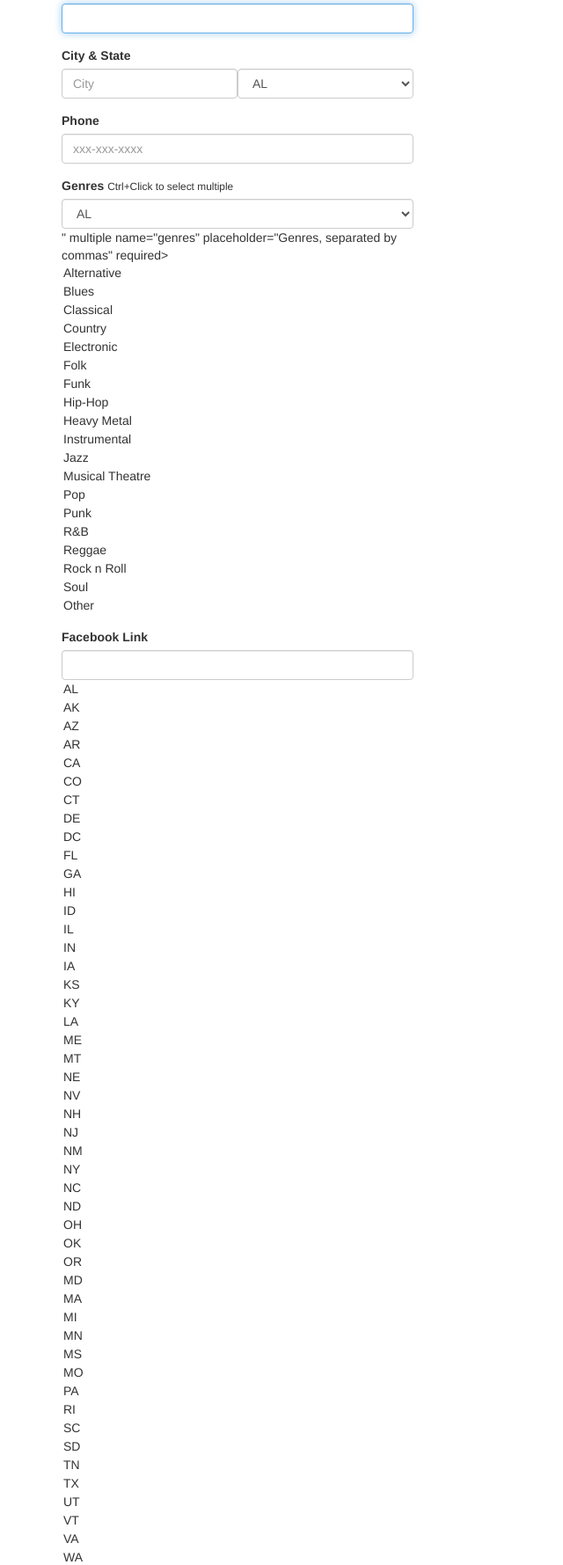
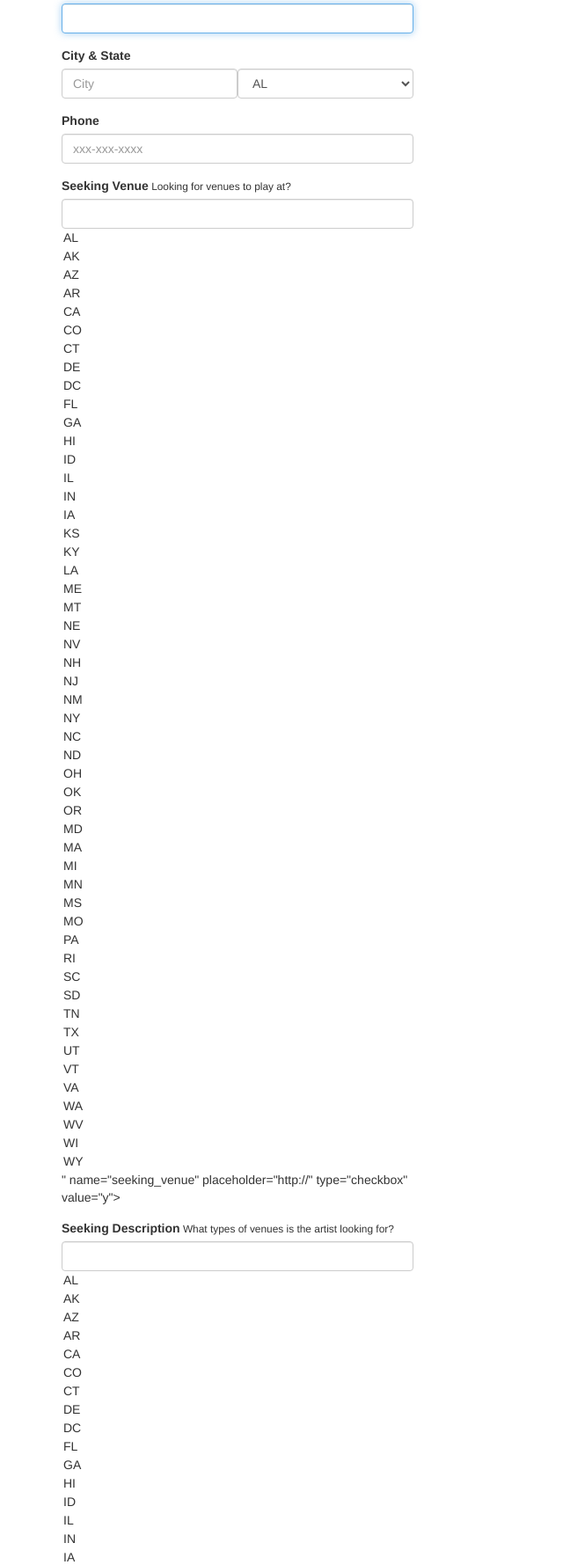
Before and after one commit to jmhuus/udacity_fyyur_app, a Flask app: page /artists/create in a window 1280 px wide. Shown: the part 157-1936 px from the top of the page at 88% size, without its empty margins (0-640 px from the left). Run offline with Flask 2, Linux system fonts and the light colour scheme; some libraries are stand-ins or nearby versions.

Commit message:
Added support for Artist.image_link, Artist.seeking_venue, and Artist.seeking_description.

```diff
--- a/app.py
+++ b/app.py
@@ -488,9 +488,10 @@
     phone = request.form.get('phone')
     genres = request.form.getlist('genres')
     facebook_link = request.form.get('facebook_link')
-    image_link = 'fjksdlj' #TODO(jordanhuus): implement from edit feature?
-    seeking_venue = True
-    seeking_description = 'jfkdsj' #TODO(jordanhuus): implement from edit feature?
+    image_link = request.form.get('image_link')
+    seeking_venue = request.form.get('seeking_venue') == 'y'
+    seeking_description = request.form.get('seeking_description')
+
     new_artist = Artist(
         name=name,
         city=city,
--- a/forms.py
+++ b/forms.py
@@ -1,6 +1,6 @@
 from datetime import datetime
 from flask_wtf import FlaskForm
-from wtforms import StringField, SelectField, SelectMultipleField, DateTimeField
+from wtforms import StringField, SelectField, SelectMultipleField, DateTimeField, BooleanField
 from wtforms.validators import DataRequired, AnyOf, URL
 
 class ShowForm(FlaskForm):
@@ -215,6 +215,12 @@
             ('Other', 'Other'),
         ]
     )
+    seeking_venue = BooleanField(
+        'seeking_venue'
+    )
+    seeking_description = StringField(
+        'seeking_description'
+    )
     facebook_link = StringField(
         # TODO implement enum restriction
         'facebook_link', validators=[URL()]
--- a/templates/forms/new_artist.html
+++ b/templates/forms/new_artist.html
@@ -22,16 +22,28 @@
       <div class="form-group">
           <label for="phone">Phone</label>
           {{ form.phone(class_ = 'form-control', placeholder='xxx-xxx-xxxx', autofocus = true) }}
-        </div>
+      </div>
+      <div class="form-group">
+          <label for="genres">Seeking Venue</label><small> Looking for venues to play at?</small>
+          {{ form.seeking_venue(class_ = 'form-control', placeholder='http://', id=form.state, autofocus = true) }}
+      </div>
+      <div class="form-group">
+          <label for="genres">Seeking Description</label><small> What types of venues is the artist looking for?</small>
+          {{ form.seeking_description(class_ = 'form-control', id=form.state, autofocus = true) }}
+      </div>
       <div class="form-group">
         <label for="genres">Genres</label>
         <small>Ctrl+Click to select multiple</small>
         {{ form.genres(class_ = 'form-control', placeholder='Genres, separated by commas', id=form.state, autofocus = true) }}
       </div>
       <div class="form-group">
+          <label for="genres">Image Link</label>
+          {{ form.image_link(class_ = 'form-control', placeholder='http://', id=form.state, autofocus = true) }}
+      </div>
+      <div class="form-group">
           <label for="genres">Facebook Link</label>
           {{ form.facebook_link(class_ = 'form-control', placeholder='http://', id=form.state, autofocus = true) }}
-        </div>
+      </div>
       <input type="submit" value="Create Artist" class="btn btn-primary btn-lg btn-block">
     </form>
   </div>
```
